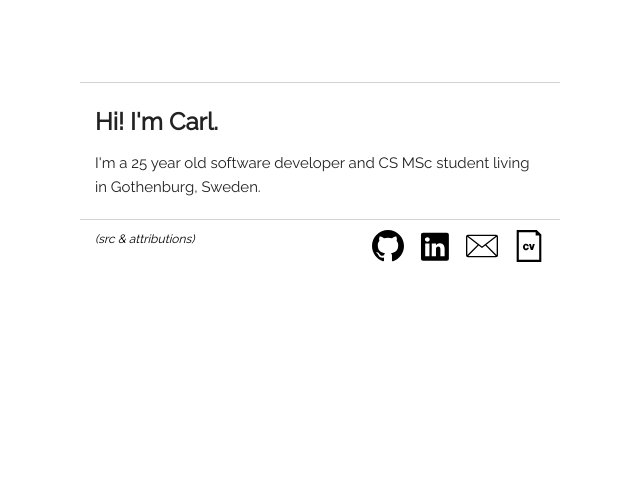
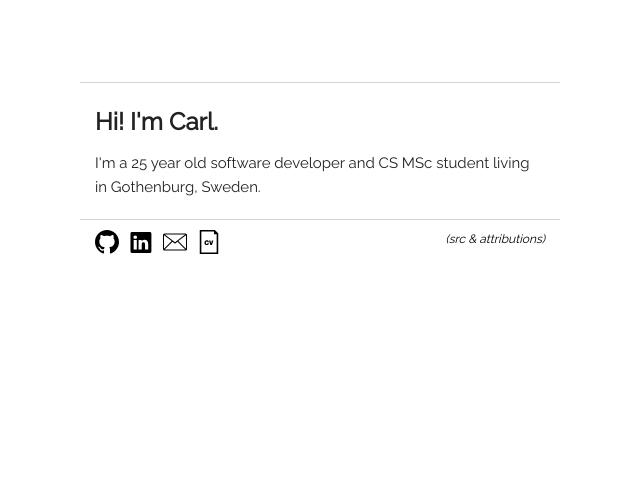
Before and after one commit to cjo5/cjo5.github.io, a plain HTML site: page index.html in a window 1280 px wide. Shown: the part 118-603 px from the top of the page, without its empty margins (320-960 px from the left). Drawn offline with Linux system fonts and the light colour scheme.

Commit message:
Change order of footer items

```diff
--- a/css/custom.css
+++ b/css/custom.css
@@ -44,8 +44,25 @@ img {
     padding: 10px 15px;
 }
 
+.contact-list {
+    list-style-type: none;
+    margin: 0;
+    padding: 0;
+}
+
+.contact-list li {
+    float: left;
+    margin: 0;
+    padding: 0;
+}
+
+.contact-list li a {
+    display: block;
+    padding-right: 10px;
+}
+
 .src-link {
-    float: left;
+    float: right;
     font-size: 1.2rem;
     font-style: italic;
     text-decoration: none;
@@ -57,20 +74,3 @@ img {
     color: black;
     font-style: italic;
 }
-
-.contact-list {
-    list-style-type: none;
-    margin: 0;
-    padding: 0;
-}
-
-.contact-list li {
-    float: right;
-    margin: 0;
-    padding: 0;
-}
-
-.contact-list li a {
-    display: block;
-    padding-left: 15px;
-}
--- a/index.html
+++ b/index.html
@@ -22,21 +22,21 @@
             <p>I'm a 25 year old software developer and CS MSc student living in Gothenburg, Sweden.</p>
           </div>
           <div class="box-footer">
-            <a class="src-link" href="https://github.com/cjo5/cjo5.github.io">(src & attributions)</a>
             <ul class="contact-list">
-              <li><a href="cv.pdf">
-                <img src="images/cv-icon.svg" height="32" width="32" alt="cv"/>
+              <li><a href="https://github.com/cjo5">
+                <img src="images/github-icon.svg" height="24" width="24" alt="github"/>
+              </a></li>
+              <li><a href="https://www.linkedin.com/in/carljohnell">
+                <img src="images/linkedin-icon.svg" height="24" width="24" alt="linkedin"/>
               </a></li>
               <li><a href="mailto:cjohnell@gmail.com">
-                <img src="images/email-icon.svg" height="32" width="32" alt="email"/>
+                <img src="images/email-icon.svg" height="24" width="24" alt="email"/>
               </a></li>
-              <li><a href="https://www.linkedin.com/in/carljohnell">
-                <img src="images/linkedin-icon.svg" height="32" width="32" alt="linkedin"/>
-              </a></li>
-              <li><a href="https://github.com/cjo5">
-                <img src="images/github-icon.svg" height="32" width="32" alt="github"/>
+              <li><a href="cv.pdf">
+                <img src="images/cv-icon.svg" height="24" width="24" alt="cv"/>
               </a></li>
             </ul>
+            <a class="src-link" href="https://github.com/cjo5/cjo5.github.io">(src & attributions)</a>
           </div>
         </div>
       </div>
```
